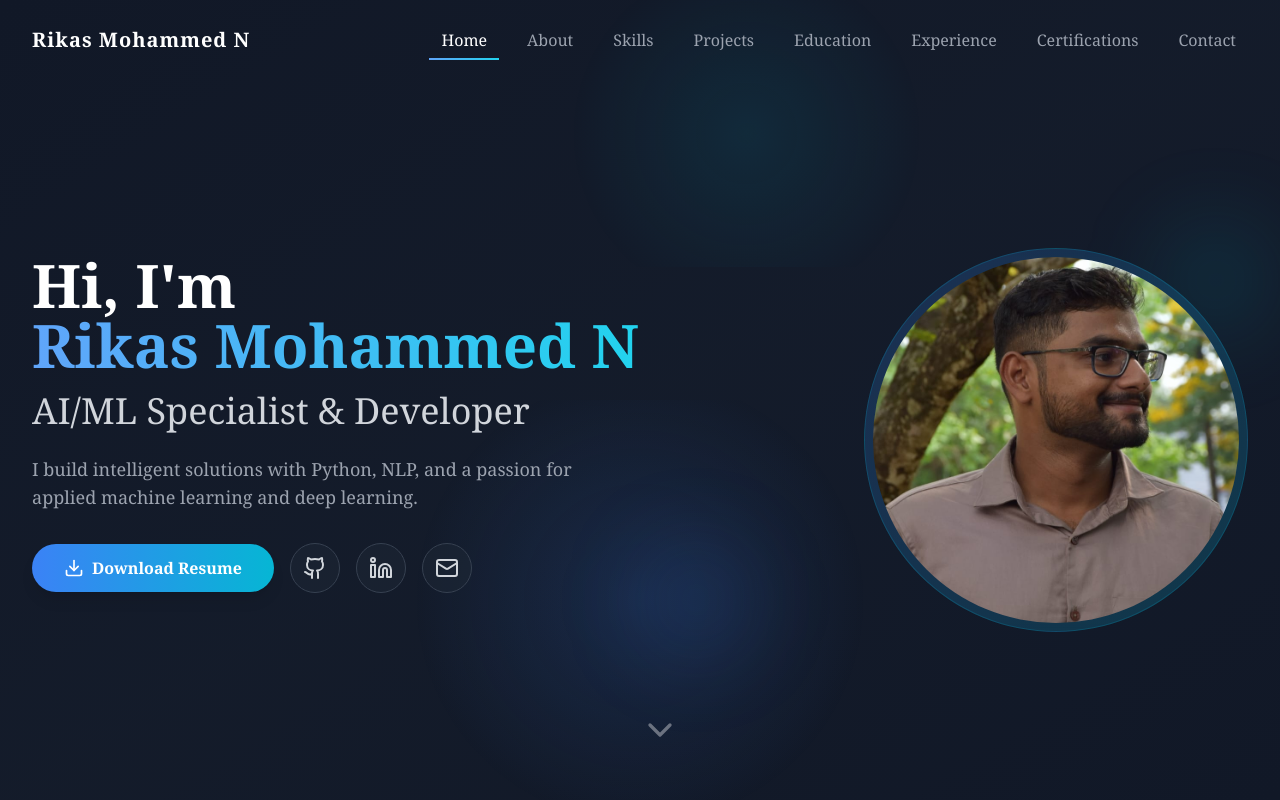
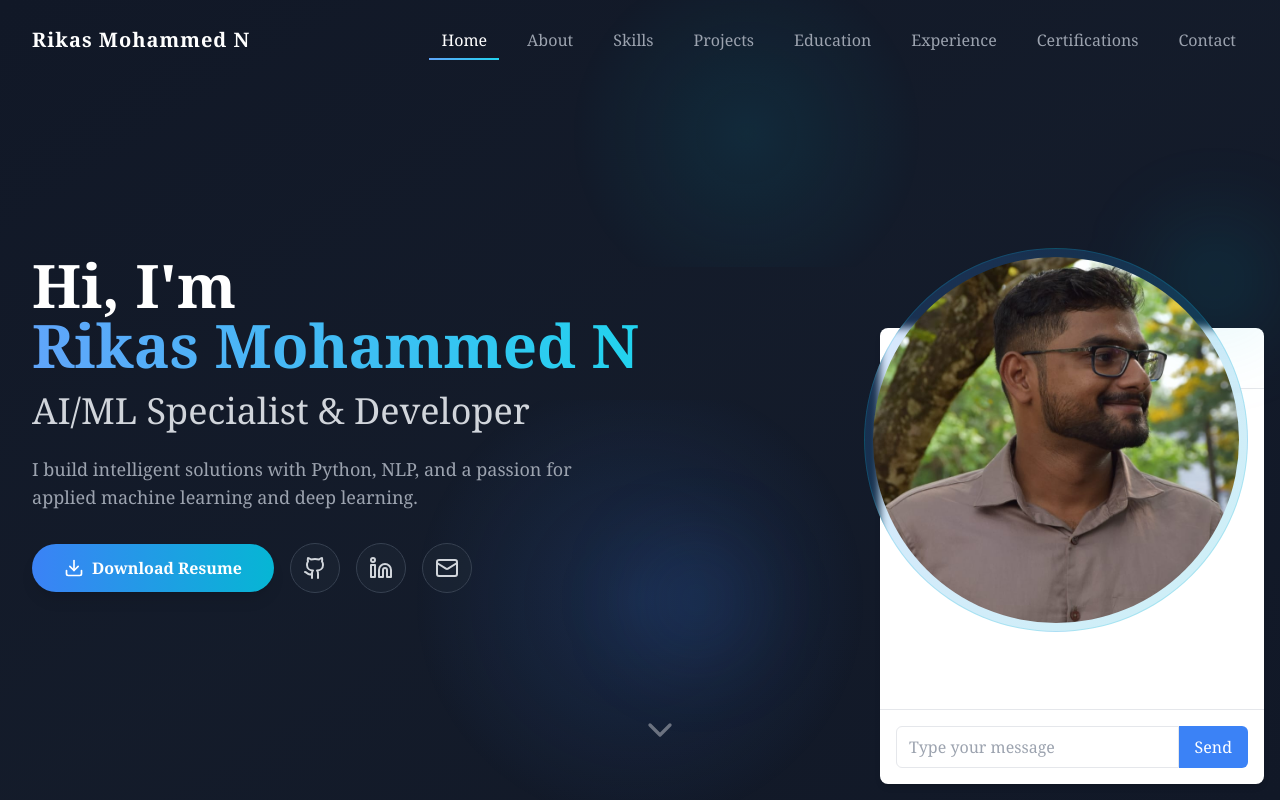
Before and after one commit to rikas05/rikas05.github.io, a React (Vite) app: page / in a window 1280 px wide. Shown: the top 800 px of the page. Built offline with nearby package versions, Linux system fonts and the light colour scheme.

Commit message:
chatbot test

```diff
--- a/src/App.tsx
+++ b/src/App.tsx
@@ -8,6 +8,7 @@ import Experience from './components/Experience';
 import Certifications from './components/Certifications';
 import Contact from './components/Contact';
 import Footer from './components/Footer';
+import Chatbot from './components/Chatbot';
 
 function App() {
   return (
@@ -24,6 +25,7 @@ function App() {
         <Contact />
       </main>
       <Footer />
+      <Chatbot />
     </div>
   );
 }
--- /dev/null
+++ b/src/components/Chatbot.tsx
@@ -0,0 +1,72 @@
+
+import React, { useState } from 'react';
+
+const Chatbot: React.FC = () => {
+  const [messages, setMessages] = useState<Array<{ text: string; sender: 'user' | 'bot' }>>([]);
+  const [input, setInput] = useState('');
+
+  const sendMessage = async () => {
+    if (!input.trim()) return;
+
+    const newMessages = [...messages, { text: input, sender: 'user' as 'user' }];
+    setMessages(newMessages);
+    setInput('');
+
+    try {
+      const response = await fetch('http://localhost:8000/chat', {
+        method: 'POST',
+        headers: {
+          'Content-Type': 'application/json',
+        },
+        body: JSON.stringify({ question: input }),
+      });
+
+      if (!response.ok) {
+        throw new Error('Network response was not ok');
+      }
+
+      const data = await response.json();
+      setMessages([...newMessages, { text: data.answer, sender: 'bot' as 'bot' }]);
+    } catch (error) {
+      console.error('Error sending message:', error);
+      setMessages([...newMessages, { text: 'Sorry, I am having trouble connecting to the server.', sender: 'bot' as 'bot' }]);
+    }
+  };
+
+  return (
+    <div className="fixed bottom-4 right-4 w-96">
+      <div className="bg-white shadow-md rounded-lg max-w-sm w-full">
+        <div className="p-4 border-b">
+          <h2 className="text-lg font-semibold">Chat with my AI assistant</h2>
+        </div>
+        <div className="p-4 h-80 overflow-y-auto">
+          {messages.map((message, index) => (
+            <div key={index} className={`flex ${message.sender === 'user' ? 'justify-end' : 'justify-start'}`}>
+              <div className={`rounded-lg px-4 py-2 mb-2 ${message.sender === 'user' ? 'bg-blue-500 text-white' : 'bg-gray-200'}`}>
+                {message.text}
+              </div>
+            </div>
+          ))}
+        </div>
+        <div className="p-4 border-t flex">
+          <input
+            type="text"
+            placeholder="Type your message"
+            className="w-full px-3 py-2 border rounded-l-md focus:outline-none focus:ring-2 focus:ring-blue-500"
+            value={input}
+            onChange={(e) => setInput(e.target.value)}
+            onKeyPress={(e) => e.key === 'Enter' && sendMessage()}
+          />
+          <button
+            className="bg-blue-500 text-white px-4 py-2 rounded-r-md hover:bg-blue-600 transition duration-300"
+            onClick={sendMessage}
+          >
+            Send
+          </button>
+        </div>
+      </div>
+    </div>
+  );
+};
+
+export default Chatbot;
```
Also changed, not shown: requirements.txt (added), 2 other files (tests, documents, lock files or other folders).
